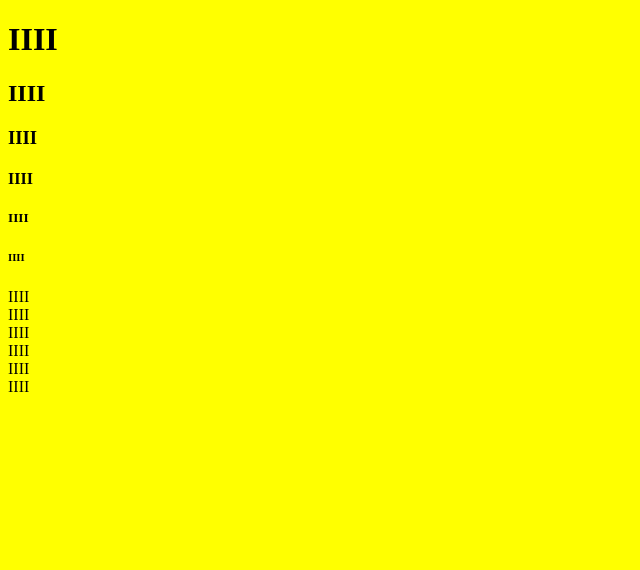
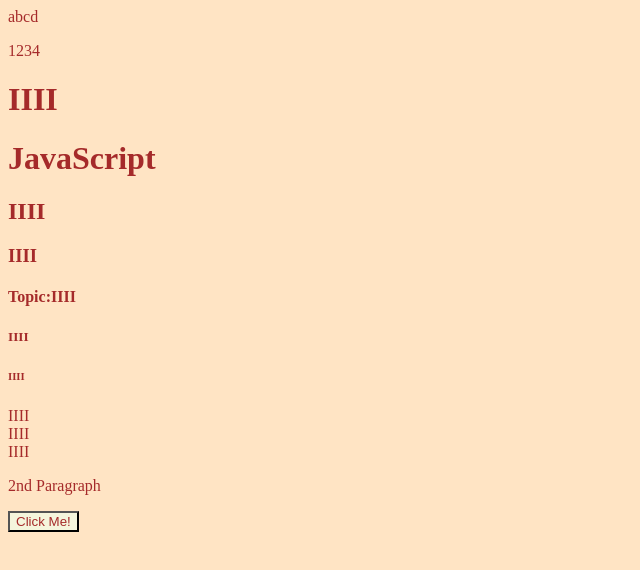
Before and after one commit to saumyagrahari/Codes, a plain HTML site: page JS/newhtml.html in a window 1280 px wide. Shown: the whole page, without its empty margins (0-640 px from the left). Drawn offline with Linux system fonts and the light colour scheme.

Commit message:
commit & push

```diff
--- a/JS/newcss.css
+++ b/JS/newcss.css
@@ -0,0 +1,12 @@
+.heading{
+    color:black;
+    background-color: aliceblue;
+}
+body{
+    background-color:bisque;
+    color:brown;
+}
+button{
+    background-color: beige;
+    color: brown;
+}
--- a/JS/newhtml.html
+++ b/JS/newhtml.html
@@ -4,25 +4,26 @@
     <meta charset="UTF-8">
     <meta name="viewport" content="width=device-width, initial-scale=1.0">
     <title>Document</title>
-    <STYLE>
-    body{
-        background-color: yellow;
-      }
-    </STYLE>
+    <link rel="stylesheet" href="newcss.css"/>
 </head>
 <body>
-    <H1>IIII</H1>
+    <div>abcd
+        <div></div>
+        <p>1234</p>
+    </div>
+    <H1 class="myClass">IIII</H1>
+    <h1 class="myClass">JavaScript</h1>
     <h2>IIII</h2>
     <H3>IIII</H3>
-    <h4>IIII</h4>
+    <h4 class="myClass">Topic:IIII</h4>
     <H5>IIII</H5>
     <H6>IIII</H6>
     <H7>IIII</H7><br>
     <H8>IIII</H8><br>
-    <H9>IIII</H9><br>
-    <H10>IIII</H10><br>
-    <H11>IIII</H11><br>
     <H12>IIII</H12>
+    <p>2nd Paragraph</p>
+    <button id="myId">Click Me!</button>
     <script src="newscript.js"></script>
+
 </body>
 </html>
--- a/JS/newscript.js
+++ b/JS/newscript.js
@@ -1,3 +1,9 @@
-console.log("Hello");
-alert("window");
-console.dir(document.head);
+// console.log("Hello");
+// alert("window");
+// console.dir(document.head);
+let heading=document.getElementById("heading");
+console.dir(heading);
+let headings= document.getElementsByClassName("heading-class");
+console.dir(headings);
+console.log(headings);
+console.dir(document.body.firstChild);
```
